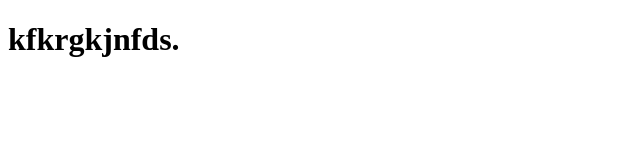
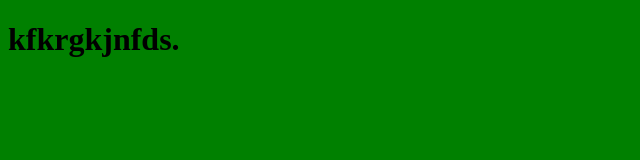
Before and after one commit to ValeriyaSh/practice, a plain HTML site: page index.html in a window 1280 px wide. Shown: the whole page, without its empty margins (0-640 px from the left). Drawn offline with Linux system fonts and the light colour scheme.

Commit message:
green2 css

```diff
--- a/css.css
+++ b/css.css
@@ -1,3 +1,3 @@
-.h1{
+body{
 	background-color:green;
 }
--- a/index.html
+++ b/index.html
@@ -4,6 +4,7 @@
 <head>
 	<title>Document</title>
 	<meta charset="utf-8">
+	<link rel="stylesheet" href="css.css"/>
 </head>
 <body>
 <h1>kfkrgkjnfds.</h1>
```
